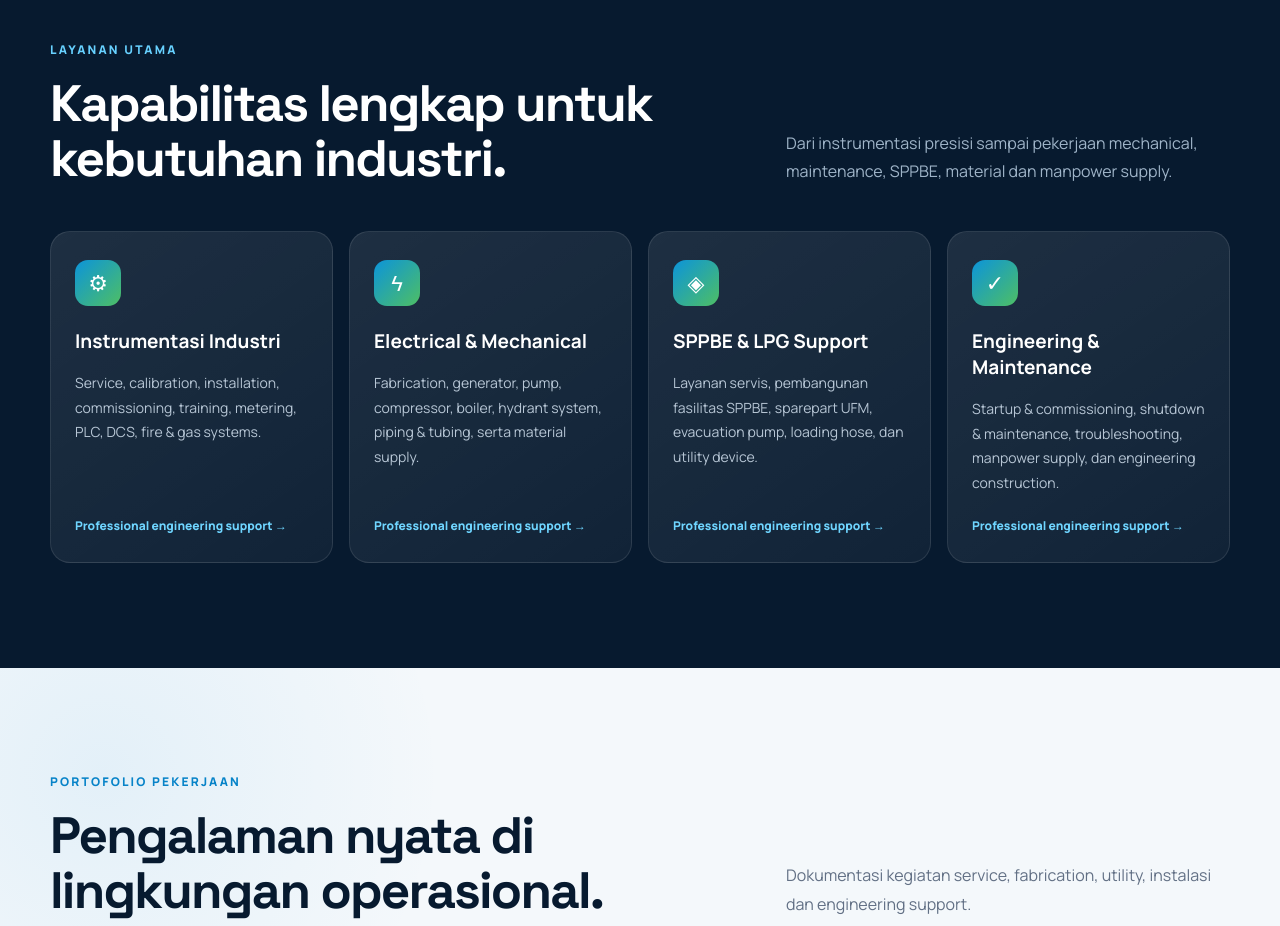
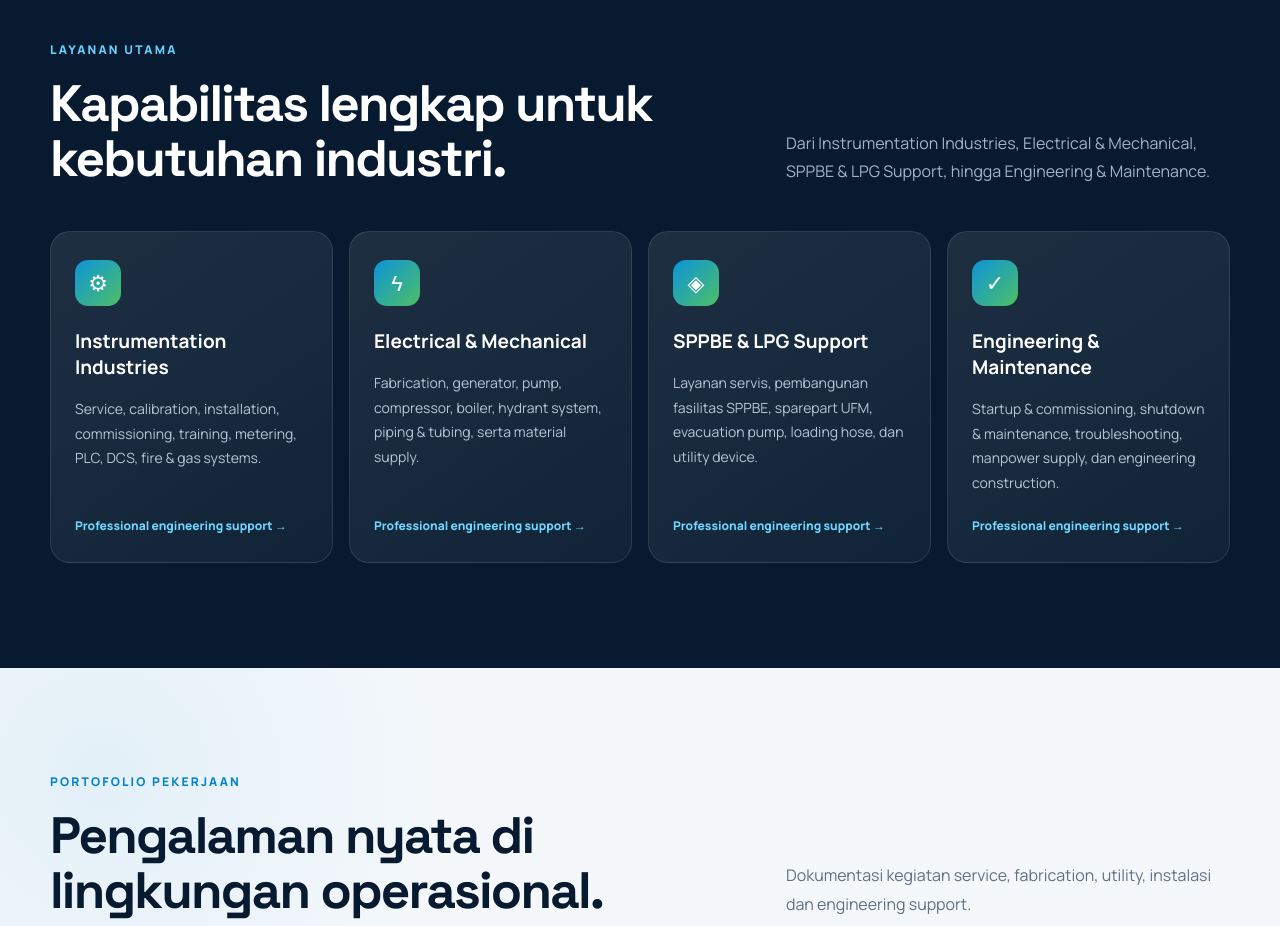
Before and after one commit to athenszz00/bkt-company-profile, a React (Vite) app: page / in a window 1280 px wide. Shown: the part 1800-2726 px from the top of the page. Built offline with nearby package versions, Linux system fonts and the light colour scheme.

Commit message:
perbaiki tulisana

```diff
--- a/src/main.jsx
+++ b/src/main.jsx
@@ -25,7 +25,7 @@ import pjbLogo from './assets/clients/pjb.png';
 const services = [
   {
     icon: '⚙',
-    title: 'Instrumentasi Industri',
+    title: 'Instrumentation Industries',
     text: 'Service, calibration, installation, commissioning, training, metering, PLC, DCS, fire & gas systems.'
   },
   {
@@ -495,9 +495,8 @@ function App() {
               </h2>
 
               <p>
-                Dari instrumentasi presisi sampai pekerjaan
-                mechanical, maintenance, SPPBE, material
-                dan manpower supply.
+                Dari Instrumentation Industries, Electrical &
+                Mechanical, SPPBE & LPG Support, hingga Engineering & Maintenance.
               </p>
 
             </div>
```
Also changed, not shown: 2 other files (tests, documents, lock files or other folders).
